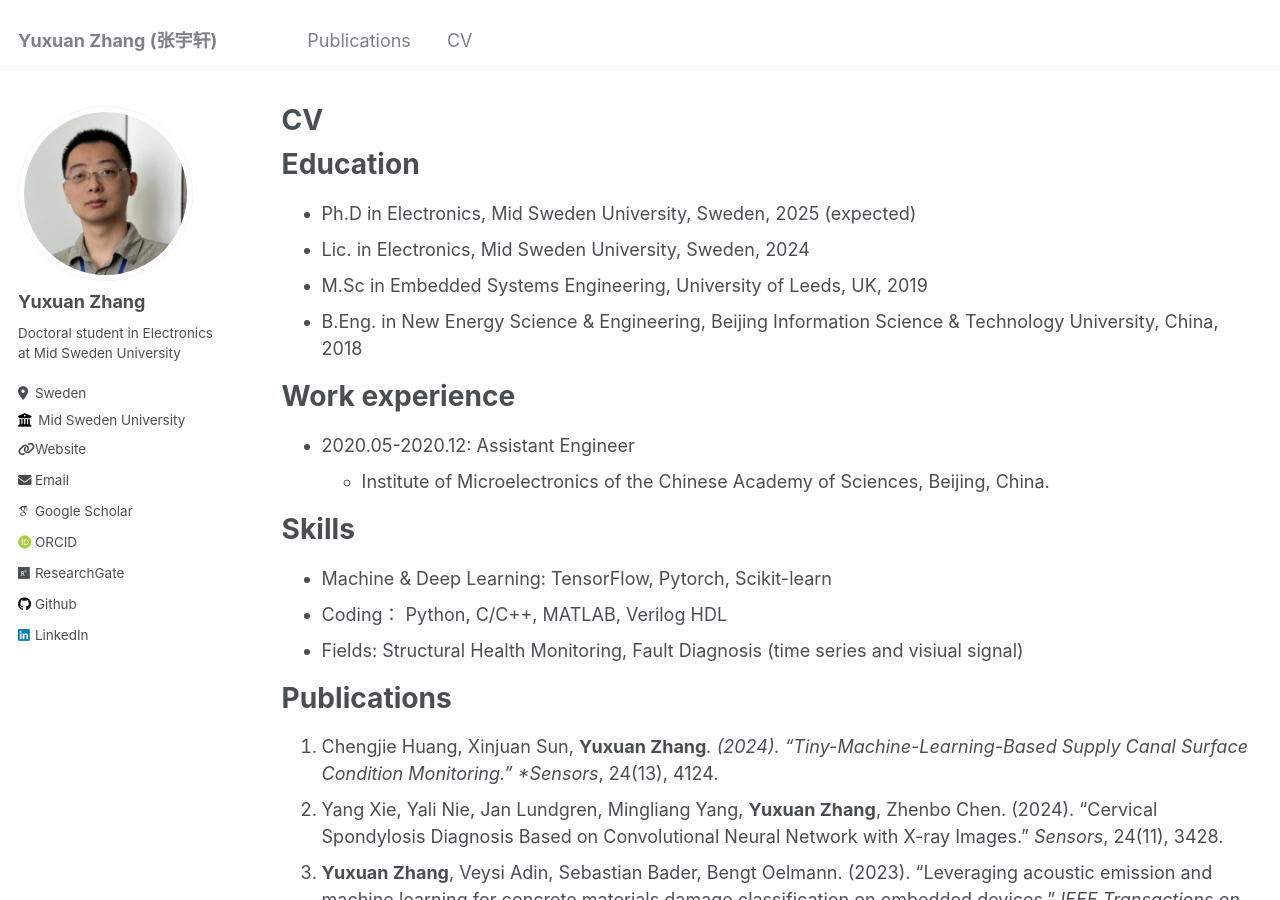
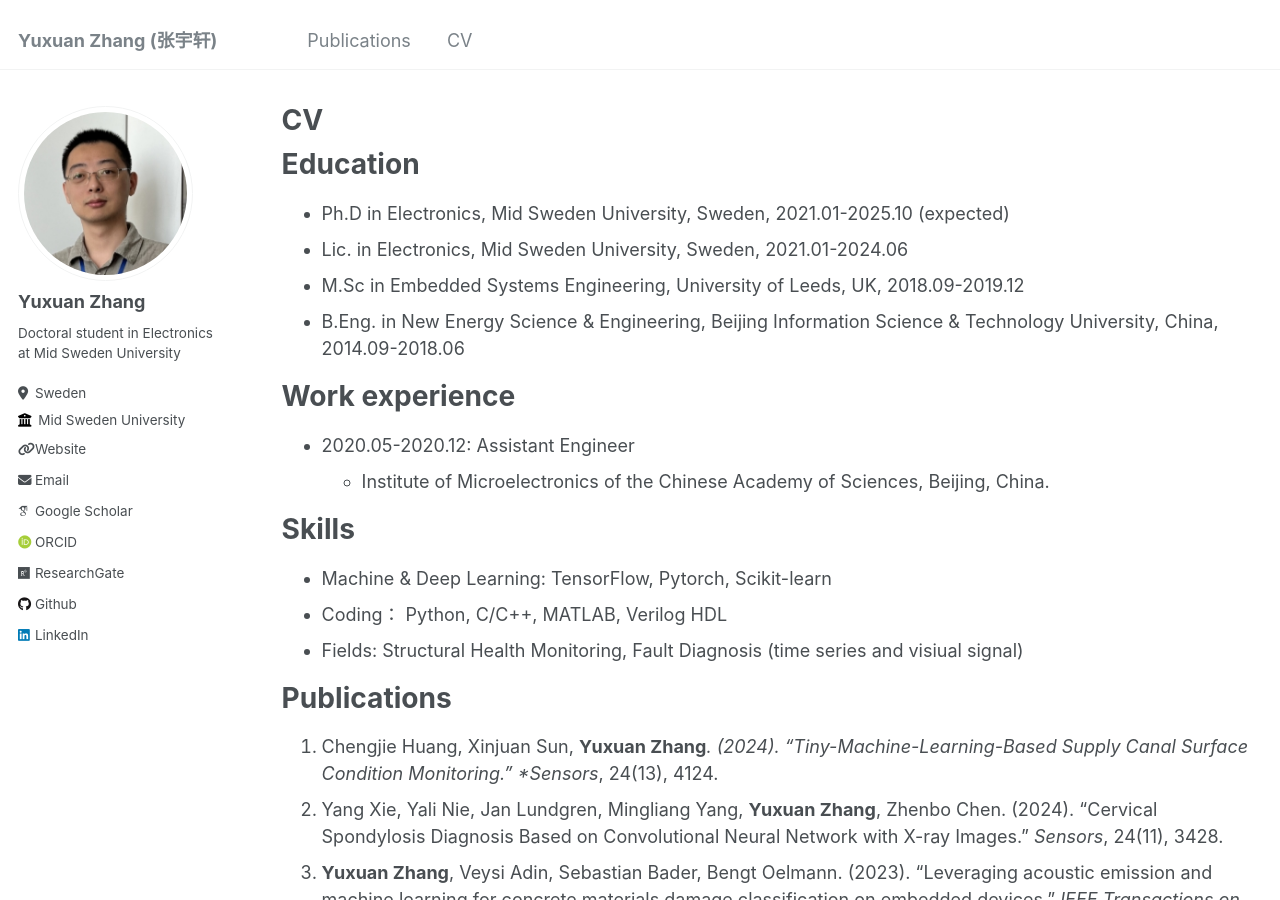
Before and after one commit to YuxuanZhang-96/YuxuanZhang-96.github.io, a Jekyll site: the page built from _pages/cv.md, in a window 1280 px wide and 900 px high. Built offline with Jekyll 4.4.1, drawn with Linux system fonts in a browser that asks for light colours; some web fonts are replaced.

Commit message:
Update cv.md

```diff
--- a/_pages/cv.md
+++ b/_pages/cv.md
@@ -11,10 +11,10 @@ redirect_from:
 
 Education
 ======
-* Ph.D in Electronics, Mid Sweden University, Sweden, 2025 (expected)
-* Lic. in Electronics, Mid Sweden University, Sweden, 2024
-* M.Sc in Embedded Systems Engineering, University of Leeds, UK, 2019
-* B.Eng. in New Energy Science & Engineering, Beijing Information Science & Technology University, China, 2018
+* Ph.D in Electronics, Mid Sweden University, Sweden, 2021.01-2025.10 (expected)
+* Lic. in Electronics, Mid Sweden University, Sweden, 2021.01-2024.06
+* M.Sc in Embedded Systems Engineering, University of Leeds, UK, 2018.09-2019.12
+* B.Eng. in New Energy Science & Engineering, Beijing Information Science & Technology University, China, 2014.09-2018.06
 
 Work experience
 ======
```
